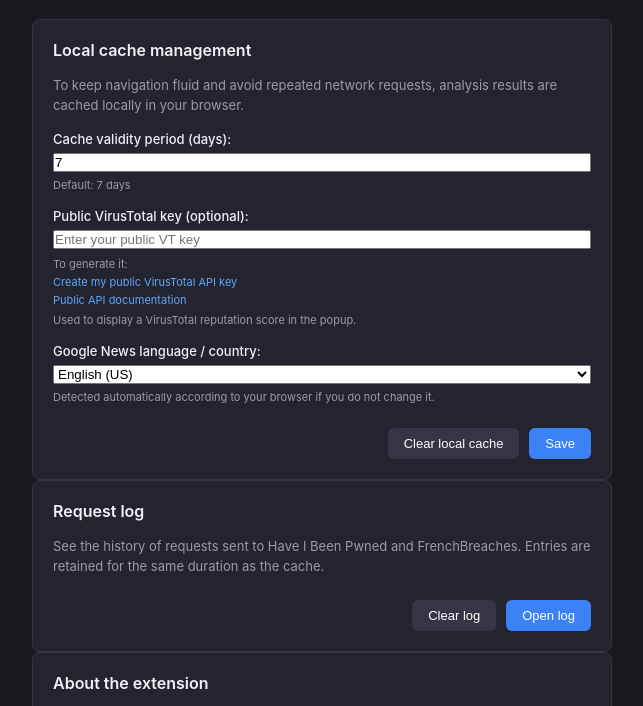
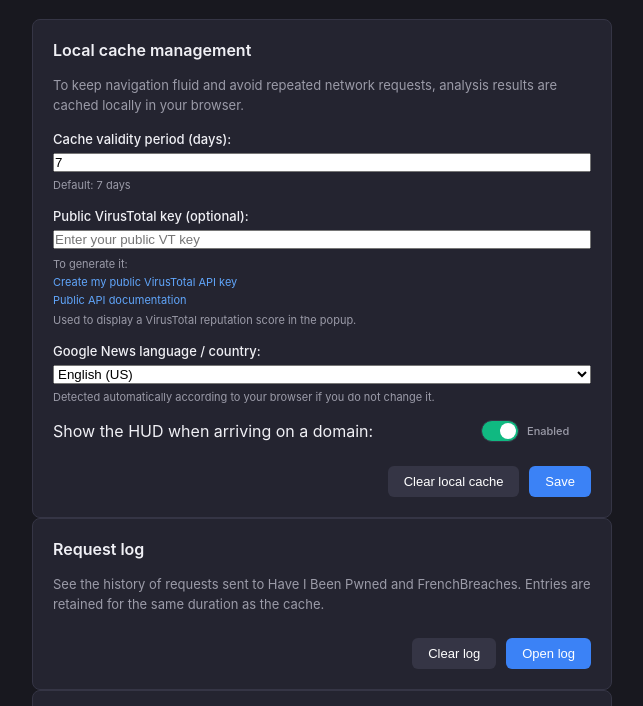
Before and after one commit to phenaut/BreachWatcher, a browser extension: page extension/options/options.html in a window 1280 px wide. Shown: the part 80-786 px from the top of the page, without its empty margins (318-961 px from the left). Drawn offline with Linux system fonts and the light colour scheme.

Commit message:
V1.0.26.4 Hud On Off

```diff
--- a/extension/options/options.css
+++ b/extension/options/options.css
@@ -131,6 +131,68 @@ input[type="url"]:focus {
   color: var(--text-secondary);
 }
 
+.toggle-group {
+  flex-direction: row;
+  align-items: center;
+  justify-content: space-between;
+  gap: 16px;
+}
+
+.toggle-control {
+  display: inline-flex;
+  align-items: center;
+  gap: 8px;
+  cursor: pointer;
+  white-space: nowrap;
+}
+
+.toggle-control input {
+  position: absolute;
+  opacity: 0;
+  pointer-events: none;
+}
+
+.toggle-slider {
+  width: 38px;
+  height: 22px;
+  border-radius: 11px;
+  background: #353545;
+  border: 1px solid var(--border-color);
+  position: relative;
+  transition: background-color 0.2s;
+}
+
+.toggle-slider::after {
+  content: '';
+  position: absolute;
+  width: 16px;
+  height: 16px;
+  top: 2px;
+  left: 2px;
+  border-radius: 50%;
+  background: #ffffff;
+  transition: transform 0.2s;
+}
+
+.toggle-control input:checked + .toggle-slider {
+  background: var(--color-success);
+}
+
+.toggle-control input:checked + .toggle-slider::after {
+  transform: translateX(16px);
+}
+
+.toggle-control input:focus-visible + .toggle-slider {
+  outline: 2px solid var(--color-primary);
+  outline-offset: 2px;
+}
+
+.toggle-status {
+  min-width: 64px;
+  font-size: 11px;
+  color: var(--text-secondary);
+}
+
 .vt-help {
   display: flex;
   flex-direction: column;
--- a/extension/options/options.html
+++ b/extension/options/options.html
@@ -59,6 +59,15 @@
           <span class="hint">Détecté automatiquement selon votre navigateur si vous ne le changez pas.</span>
         </div>
 
+        <div class="form-group toggle-group">
+          <span class="toggle-label" id="hudEnabledLabel">Afficher le HUD à l'arrivée sur un domaine :</span>
+          <label class="toggle-control" for="hudEnabled">
+            <input type="checkbox" id="hudEnabled" checked>
+            <span class="toggle-slider" aria-hidden="true"></span>
+            <span class="toggle-status" id="hudEnabledStatus">Activé</span>
+          </label>
+        </div>
+
         <div class="actions">
           <button id="clearCacheBtn" class="btn btn-secondary">Vider le cache local</button>
           <button id="saveBtn" class="btn btn-primary">Enregistrer</button>
--- a/extension/options/options.js
+++ b/extension/options/options.js
@@ -28,6 +28,9 @@ const OPTION_TEXT = {
     vtCreate: 'Créer ma clé API publique VirusTotal',
     vtDocs: 'Documentation API publique',
     vtHelper: 'Utilisée pour afficher un score de réputation VirusTotal dans la popup.',
+    hudLabel: "Afficher le HUD à l'arrivée sur un domaine :",
+    hudOn: 'Activé',
+    hudOff: 'Désactivé',
     saveSuccess: 'Préférences enregistrées ! Cache fixé à {days} jours. Pays de référence : {country}.',
     saveError: 'Erreur lors de l\'enregistrement : {error}',
     cacheClearOk: 'Cache local vidé avec succès ({count} domaine(s) purgé(s)) !',
@@ -61,6 +64,9 @@ const OPTION_TEXT = {
     vtCreate: 'Create my public VirusTotal API key',
     vtDocs: 'Public API documentation',
     vtHelper: 'Used to display a VirusTotal reputation score in the popup.',
+    hudLabel: 'Show the HUD when arriving on a domain:',
+    hudOn: 'Enabled',
+    hudOff: 'Disabled',
     saveSuccess: 'Preferences saved! Cache set to {days} days. Reference country: {country}.',
     saveError: 'Error while saving: {error}',
     cacheClearOk: 'Local cache cleared successfully ({count} domain(s) purged)!',
@@ -94,6 +100,9 @@ const OPTION_TEXT = {
     vtCreate: 'Meinen öffentlichen VirusTotal-API-Schlüssel erstellen',
     vtDocs: 'Öffentliche API-Dokumentation',
     vtHelper: 'Wird verwendet, um in der Popup einen VirusTotal-Reputationswert anzuzeigen.',
+    hudLabel: 'HUD beim Aufrufen einer Domain anzeigen:',
+    hudOn: 'Aktiviert',
+    hudOff: 'Deaktiviert',
     saveSuccess: 'Einstellungen gespeichert! Cache auf {days} Tage gesetzt. Referenzland: {country}.',
     saveError: 'Fehler beim Speichern: {error}',
     cacheClearOk: 'Lokaler Cache erfolgreich gelöscht ({count} Domain(en) entfernt)!',
@@ -110,6 +119,8 @@ const OPTION_TEXT = {
 const cacheDaysInput = document.getElementById('cacheDays');
 const virustotalApiKeyInput = document.getElementById('virustotalApiKey');
 const newsCountrySelect = document.getElementById('newsCountry');
+const hudEnabledInput = document.getElementById('hudEnabled');
+const hudEnabledStatus = document.getElementById('hudEnabledStatus');
 const saveBtn = document.getElementById('saveBtn');
 const clearCacheBtn = document.getElementById('clearCacheBtn');
 const statusMessage = document.getElementById('statusMessage');
@@ -190,6 +201,10 @@ function applyOptionsLocale(localeCode) {
   const newsLabel = document.querySelector('label[for="newsCountry"]');
   if (newsLabel) newsLabel.textContent = text.newsTitle;
 
+  const hudLabel = document.getElementById('hudEnabledLabel');
+  if (hudLabel) hudLabel.textContent = text.hudLabel;
+  if (hudEnabledStatus) hudEnabledStatus.textContent = hudEnabledInput.checked ? text.hudOn : text.hudOff;
+
   const clearCacheText = document.getElementById('clearCacheBtn');
   if (clearCacheText) clearCacheText.textContent = text.clearCache;
 
@@ -242,12 +257,14 @@ async function loadOptions() {
     const data = await browser.storage.sync.get({
       cacheDays: DEFAULT_CACHE_DAYS,
       virustotalApiKey: '',
-      newsCountry: detectDefaultCountryCode()
+      newsCountry: detectDefaultCountryCode(),
+      hudEnabled: true
     });
     const storedKey = (data.virustotalApiKey || '').trim();
     const newsCountry = normalizeCountryCode(data.newsCountry);
     cacheDaysInput.value = data.cacheDays || DEFAULT_CACHE_DAYS;
     newsCountrySelect.value = newsCountry;
+    hudEnabledInput.checked = data.hudEnabled !== false;
     applyOptionsLocale(newsCountry);
     virustotalApiKeyInput.dataset.realValue = storedKey;
     virustotalApiKeyInput.value = storedKey ? maskApiKey(storedKey) : '';
@@ -282,9 +299,10 @@ async function saveOptions() {
     ? currentValue
     : (realValue || '');
   const newsCountry = normalizeCountryCode(newsCountrySelect.value || detectDefaultCountryCode());
+  const hudEnabled = hudEnabledInput.checked;
 
   try {
-    await browser.storage.sync.set({ cacheDays: days, virustotalApiKey, newsCountry });
+    await browser.storage.sync.set({ cacheDays: days, virustotalApiKey, newsCountry, hudEnabled });
     applyOptionsLocale(newsCountry);
     virustotalApiKeyInput.dataset.realValue = virustotalApiKey;
     virustotalApiKeyInput.value = virustotalApiKey ? maskApiKey(virustotalApiKey) : '';
@@ -344,6 +362,10 @@ async function clearLogs() {
 extensionVersion.textContent = browser.runtime.getManifest().version;
 
 saveBtn.addEventListener('click', saveOptions);
+hudEnabledInput.addEventListener('change', () => {
+  const text = getOptionText();
+  hudEnabledStatus.textContent = hudEnabledInput.checked ? text.hudOn : text.hudOff;
+});
 clearCacheBtn.addEventListener('click', clearCache);
 openLogsBtn.addEventListener('click', openLogs);
 clearLogsBtn.addEventListener('click', clearLogs);
```
Also changed, not shown: extension/background/background.js (+11 -1 lines).
